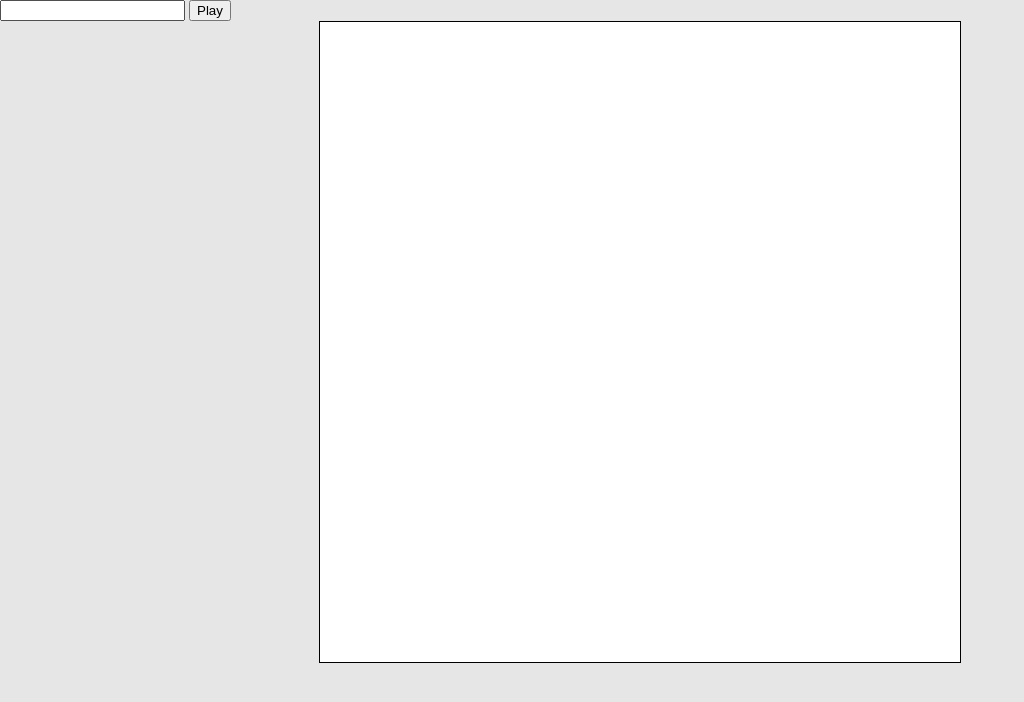
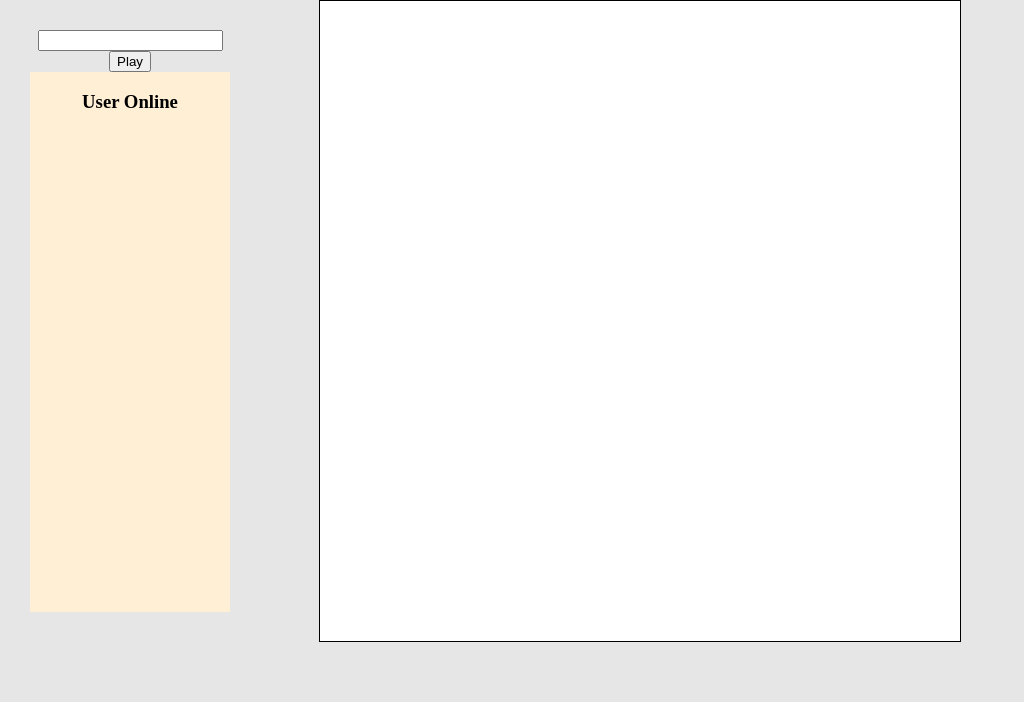
Before and after one commit to agentfox/covuamoi, a website: page myApp/public/index.html in a window 1280 px wide. Shown: the whole page, without its empty margins (0-1024 px from the left). Drawn offline with Linux system fonts and the light colour scheme.

Commit message:
make room and connect players

```diff
--- a/myApp/public/index.html
+++ b/myApp/public/index.html
@@ -11,6 +11,19 @@
             padding: 0;
             overflow: hidden;
             background-color:#e0e0e0c9;
+            position: relative;
+
+        }
+        #leftPanel {
+          position: absolute;
+          padding: 0;
+          top: 30px;
+          left: 30px;
+          margin: 0;
+          height: 600px;
+          width: 200px;
+          text-align: center;
+
         }
         #container {
           margin: 0 auto;
@@ -19,13 +32,32 @@
           height: 640px;
            width: 640px;
         }
+        #userTable {
+          margin: 0;
+          height: 90%;
+          width: 200px;
+          background-color: papayawhip;
+          display: flex;
+          justify-content: center;
+        }
     </style>
   </head>
   <body>
-    <form name="signinForm" >
-        <input id="Player"  name="YourName" type="text">
-        <input id="play" type="button" value="Play">
-      </form>
+    <div id="leftPanel" >
+        <form name="signinForm" >
+            <input id="Player"  name="YourName" type="text">
+            <input id="play" type="button" value="Play">
+          </form>
+        <div id ="userTable">
+          <div id="boxTittle"><h3>User Online</h3></div>
+          <div id="boxContent">
+
+
+
+            </div>
+        </div>
+    </div>
+
     <div id="container">
 
     </div>
```
Also changed, not shown: myApp/worker.js (+9 -0 lines).
